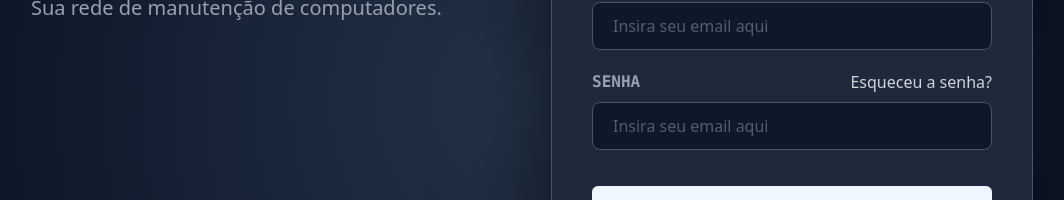
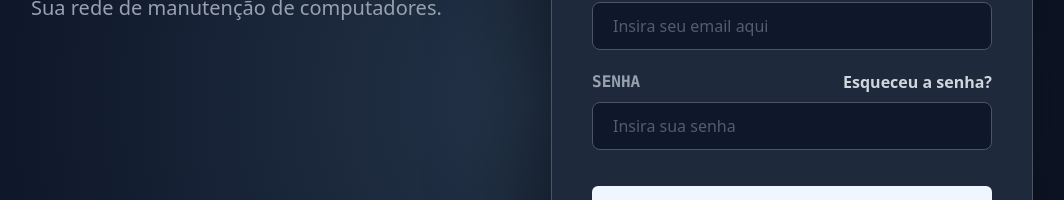
Before and after one commit to Devini0101/TechFix, an Angular app in the folder frontend/: page / in a window 1280 px wide. Shown: the part 298-498 px from the top of the page, without its empty margins (108-1172 px from the left). Built offline with nearby package versions, Linux system fonts and the light colour scheme.

Commit message:
Adjusted the URL for the request, now containing the (http://), also, removed redudant tailwind classes, and fixed the input component, to be able to emmit messages to the parent component

```diff
--- a/frontend/src/app/components/input/input.html
+++ b/frontend/src/app/components/input/input.html
@@ -1 +1,8 @@
-<input type="text" placeholder="Insira seu email aqui" class="w-100 h-12 bg-[#0f172a] border-[1px] border-gray-600 rounded-lg text-gray-400 pl-5">
+<input type="text"
+[value]="value"
+(input)="onTyping($event)"
+placeholder="Insira seu email aqui"
+class="w-100 h-12 bg-[#0f172a] border rounded-lg text-gray-400 pl-5"
+[class.border-red-600]="hasError"
+[class.border-gray-600]="!hasError"
+>
--- a/frontend/src/app/components/input/input.ts
+++ b/frontend/src/app/components/input/input.ts
@@ -1,4 +1,4 @@
-import { Component } from '@angular/core';
+import { Component, Input, Output, EventEmitter } from '@angular/core';
 
 @Component({
   selector: 'app-input',
@@ -6,6 +6,15 @@ import { Component } from '@angular/core';
   templateUrl: './input.html',
   styleUrl: './input.css',
 })
-export class Input {
+export class InputComponent {
+  @Input() value: string = '';
 
+  //emite o novo valor para o "pai"
+  @Output() valueChange = new EventEmitter<string>();
+
+  @Input() hasError: boolean = false;
+
+  onTyping(event: any) {
+    this.valueChange.emit(event.target.value);
+  }
 }
--- a/frontend/src/app/core/services/auth.service.ts
+++ b/frontend/src/app/core/services/auth.service.ts
@@ -13,9 +13,9 @@ export interface LoginRequest{
 
 export class AuthService {
     private http = inject(HttpClient)
-    private apiUrl = "localhost:8080/api/auth/"
+    private apiUrl = "http://localhost:8080/api/auth"
 
-    login(credentials : LoginRequest): Observable<void> {
+    login(credentials : LoginRequest): Observable<any> {
         return this.http.post<void>(`${this.apiUrl}/login`, credentials, {
             withCredentials : true
         });
--- a/frontend/src/app/pages/login/login.html
+++ b/frontend/src/app/pages/login/login.html
@@ -5,24 +5,38 @@
     </div>
     <div class="flex flex-col ">
         <div class="flex flex-row w-full h-15">
-            <button class="bg-[#1e293b] z-100 text-[#94a3b8] font-bold border-[1px] border-gray-600 rounded-tl-2xl w-[50%] border-b-4 border-b-[#94a3b8]">Entrar</button>
-             <button class="bg-[#1e293b] z-100 text-[#94a3b8] font-bold border-[1px] border-gray-600 rounded-tr-2xl w-[50%]">Registrar-se</button>
+            <button class="bg-[#1e293b] z-100 text-[#94a3b8] font-bold border border-gray-600 rounded-tl-2xl w-[50%] border-b-4 border-b-[#94a3b8]">Entrar</button>
+             <button class="bg-[#1e293b] z-100 text-[#94a3b8] font-bold border border-gray-600 rounded-tr-2xl w-[50%]">Registrar-se</button>
         </div>
         <div class="bg-[#1e293b] border-l border-r shadow-[0_0_80px_10px_rgba(0,0,0,0.5)] drop-shadow-gray-950 border-gray-600 flex flex-col gap-5 p-10">
             <div class="flex flex-col gap-2">
                 <p class="font-mono text-gray-400 font-bold">ENDEREÇO DE EMAIL</p>
-                <app-input></app-input>
+                <app-input
+                    [(value)]="email"
+                    [hasError]="hasError">
+                </app-input>
             </div>
             <div class="flex flex-col gap-2">
                 <div class="flex justify-between">
                     <p class="font-mono text-gray-400 font-bold">SENHA</p>
-                    <p class="font-medium text-gray-300 font-bold">Esqueceu a senha?</p>
+                    <p class="text-gray-300 font-bold">Esqueceu a senha?</p>
                 </div>
-                <app-input></app-input>
+                <input type="password" placeholder="Insira sua senha"
+                class="w-full h-12 bg-[#0f172a] border outline-none focus:border-blue-500 transition-colors rounded-lg text-gray-400 pl-5"
+                [class.border-red-600]="hasError"
+                [class.border-gray-600]="!hasError"
+                name="password"
+                [(ngModel)]="password"
+                >
             </div>
-            <button class="bg-blue-50 font-semibold p-3 mt-4 rounded-md">Entrar</button>
+
+            @if (hasError) {
+                <span class="text-red-500 text-sm font-semibold text-center">Login ou senha incorretos.</span>
+            }
+
+            <button (click)="onSubmit()" class="bg-blue-50 font-semibold p-3 mt-4 rounded-md">Entrar</button>
         </div>
-            <div class="bg-[#111C2D] flex justify-center items-center w-full h-15 border-[1px] border-gray-600 rounded-bl-2xl rounded-br-2xl">
+            <div class="bg-[#111C2D] flex justify-center items-center w-full h-15 border border-gray-600 rounded-bl-2xl rounded-br-2xl">
                 <p class="text-[#94a3b8] text-sm">By continuing, you agree to our Terms of Service and Privacy Policy.</p>
             </div>
 
--- a/frontend/src/app/pages/login/login.ts
+++ b/frontend/src/app/pages/login/login.ts
@@ -1,12 +1,12 @@
 import { Component, inject } from '@angular/core';
-import { Input } from '../../components/input/input';
+import { InputComponent } from '../../components/input/input';
 import { FormsModule } from '@angular/forms';
 import { AuthService } from '../../core/services/auth.service';
 import { Router } from '@angular/router';
 
 @Component({
   selector: 'app-login',
-  imports: [Input, FormsModule],
+  imports: [InputComponent, FormsModule],
   templateUrl: './login.html',
   styleUrl: './login.css',
 })
@@ -17,9 +17,14 @@ export class Login {
 	private authService = inject(AuthService);
 	private router = inject(Router);
 
+	hasError = false;
+
 	onSubmit() : void {
+
+		this.hasError = false;
+
 		if (!this.email || !this.password) {
-			alert("Preencha email e senha !!");
+			this.hasError = true;
 			return;
 		}
 
@@ -30,12 +35,11 @@ export class Login {
 
 		this.authService.login(credentials).subscribe({
 			next: () => {
-				console.log("login successful");
 				this.router.navigate(['/dashboard']);
 			},
-			error(err) {
-				console.error("Login failed:", err)
-				alert("Credenciais inválidas")
+			error: (err) => {
+				console.error("Login failed:", err);
+				this.hasError = true;
 			},
 		})
 	}
--- a/frontend/src/styles.css
+++ b/frontend/src/styles.css
@@ -1,3 +1,4 @@
 /* You can add global styles to this file, and also import other style files */
 
 @import 'tailwindcss';
+@source "./src/**/*.{html,ts}";
```
